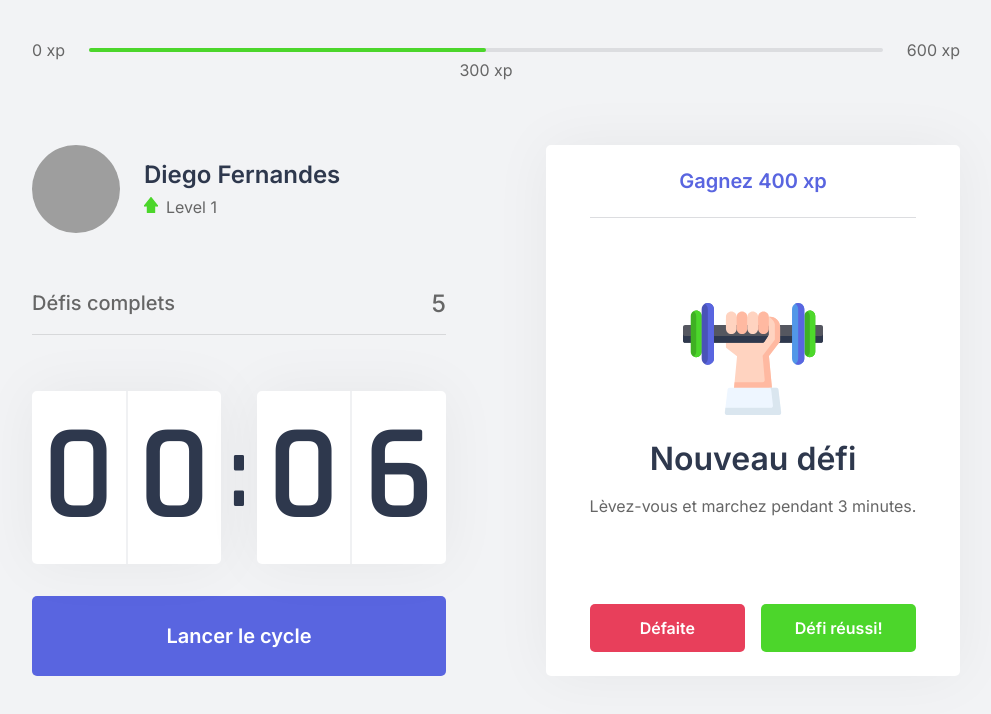
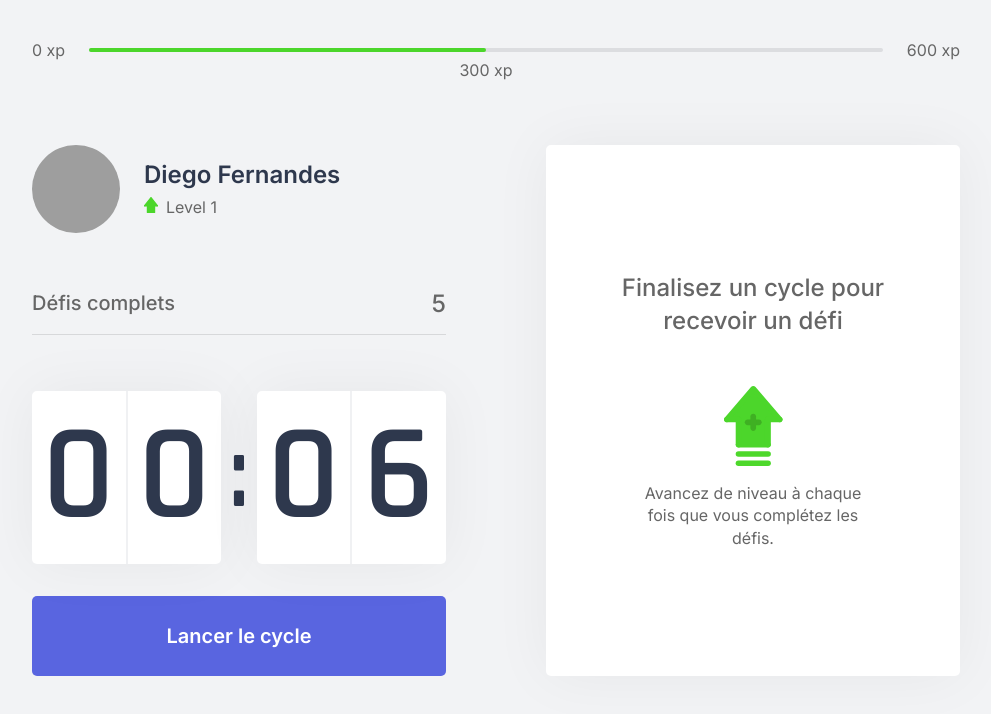
Before and after one commit to mitaksim1/move.it-mitaksim, a Next.js app: page / in a window 1280 px wide. Shown: the top 714 px of the page, without its empty margins (144-1135 px from the left). Built offline with nearby package versions, Linux system fonts and the light colour scheme; grey boxes are pictures that could not be loaded.

Commit message:
Dynamisant les données du composant ChallengeBox grâce à activeChallenge de context

```diff
--- a/challenges.json
+++ b/challenges.json
@@ -26,7 +26,7 @@
     },
     {
       "type": "body",
-      "description": "Assis, ouvre tes jambes et essaies de toucher le sol avec les paumes de tes mains, répétir 3 fois pendant 5 secondes. ",
+      "description": "Assis, ouvres tes jambes et essaies de toucher le sol avec les paumes de tes mains, répéter 3 fois pendant 5 secondes. ",
       "amount": 80
     },
     {
@@ -46,7 +46,7 @@
     },
     {
       "type": "eye",
-      "description": "Dans un endroit ouvert, regarde le plus loin possible en quatre directions pendant 3 secondes, bouge juste les yeux. Répétir 3 fois.",
+      "description": "Dans un endroit ouvert, regarde le plus loin possible en quatre directions pendant 3 secondes, bouge juste les yeux. Répéter 3 fois.",
       "amount": 140
     },
     {
--- a/src/components/ChallengeBox.tsx
+++ b/src/components/ChallengeBox.tsx
@@ -6,20 +6,18 @@ import styles from '../styles/components/ChallengeBox.module.css';
 // Après la création de ce composant, l'appeler dans index.tsx
 export function ChallengeBox() {
     // Avec cette variable, on pourra utiliser les informations de ce contexte n'import où dans l'application
-    const contextData = useContext(ChallengesContext);
-
-    console.log(contextData);
-    const hasActiveChallenge = true;
+    // 1. Récupération de activeChallenge,
+    const { activeChallenge } = useContext(ChallengesContext);
 
     return (
         <div className={styles.challengeBoxContainer}>
-            { hasActiveChallenge ? (
+            { activeChallenge ? (
                 <div className={styles.challengeActive}>
-                    <header>Gagnez 400 xp</header>
+                    <header>Gagnez{activeChallenge.amount}</header>
                     <main>
-                        <img src="icons/body.svg" alt=""/>
+                        <img src={`icons/${activeChallenge.type}.svg`} alt=""/>
                         <strong>Nouveau défi</strong>
-                        <p>Lèvez-vous et marchez pendant 3 minutes.</p>
+                        <p>{activeChallenge.description}</p>
                     </main>
                     <footer>
                         <button
```
Also changed, not shown: src/contexts/ChallengesContext.tsx (+2 -8 lines).
